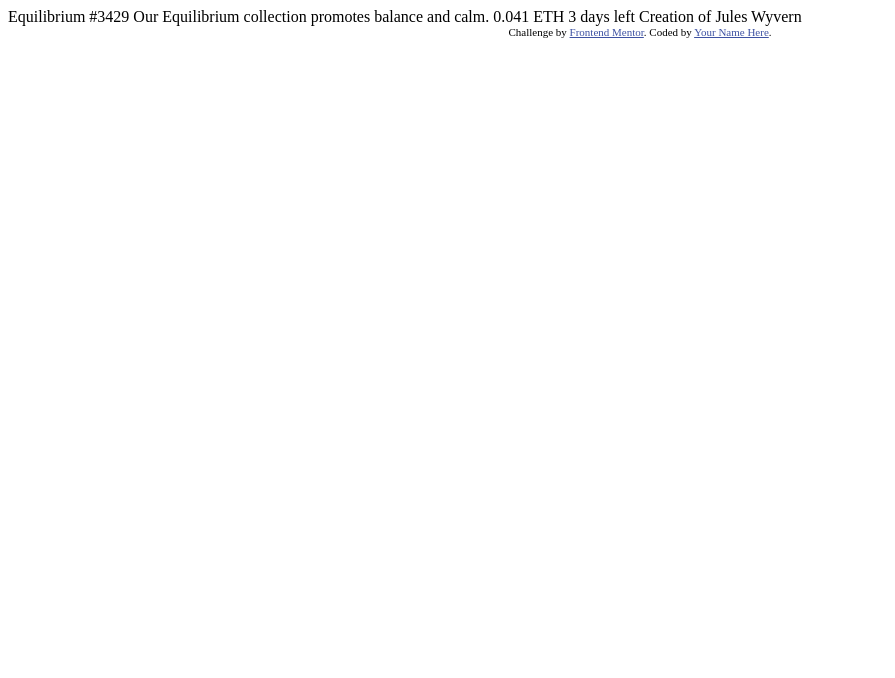
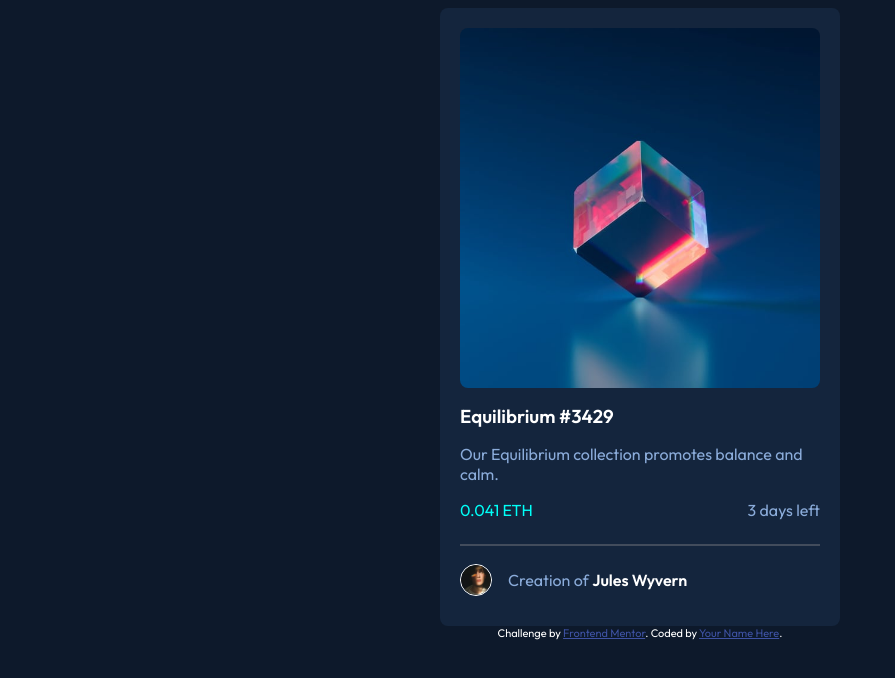
Before and after one commit to arthurnunesc/frontendmentor-nft-card, a plain HTML site: page index.html in a window 1280 px wide. Shown: the whole page, without its empty margins (0-895 px from the left). Drawn offline with Linux system fonts and the light colour scheme.

Commit message:
Design done

```diff
--- a/index.html
+++ b/index.html
@@ -1,8 +1,10 @@
 <!DOCTYPE html>
 <html lang="en">
+
 <head>
   <meta charset="UTF-8">
-  <meta name="viewport" content="width=device-width, initial-scale=1.0"> <!-- displays site properly based on user's device -->
+  <meta name="viewport" content="width=device-width, initial-scale=1.0">
+  <!-- displays site properly based on user's device -->
 
   <link rel="icon" type="image/png" sizes="32x32" href="./images/favicon-32x32.png">
 
@@ -10,24 +12,42 @@
 
   <!-- Feel free to remove these styles or customise in your own stylesheet 👍 -->
   <style>
-    .attribution { font-size: 11px; text-align: center; }
-    .attribution a { color: hsl(228, 45%, 44%); }
+    .attribution {
+      font-size: 11px;
+      text-align: center;
+    }
+
+    .attribution a {
+      color: hsl(228, 45%, 44%);
+    }
   </style>
+  <link rel="stylesheet" href="style.css">
 </head>
+
 <body>
+  <div class="card">
+    <div class="main-section">
+      <img src="images/image-equilibrium.jpg" alt="">
+      <h3>Equilibrium #3429</h3>
+      <p>Our Equilibrium collection promotes balance and calm.
+      </p>
+    </div>
+    <div class="price-and-time">
+      <p class="price">0.041 ETH</p>
+      <p class="time">3 days left</p>
+    </div>
+    <hr>
+    <div class="author">
+      <img src="images/image-avatar.png" alt="">
+      <p>Creation of <b>Jules Wyvern</b></p>
+    </div>
+  </div>
 
-  Equilibrium #3429
-
-  Our Equilibrium collection promotes balance and calm.
-
-  0.041 ETH
-  3 days left
-
-  Creation of Jules Wyvern
 
   <div class="attribution">
     Challenge by <a href="https://www.frontendmentor.io?ref=challenge" target="_blank">Frontend Mentor</a>.
     Coded by <a href="#">Your Name Here</a>.
   </div>
 </body>
+
 </html>
--- /dev/null
+++ b/style.css
@@ -0,0 +1,79 @@
+@import url("https://fonts.googleapis.com/css2?family=Outfit:wght@300;400;600&display=swap");
+
+* {
+  box-sizing: border-box;
+}
+
+body {
+  font-family: "Outfit", sans-serif;
+  background-color: hsl(217, 54%, 11%);
+  color: hsl(0, 0%, 100%);
+  display: flex;
+  flex-direction: column;
+  justify-content: center;
+  align-items: center;
+}
+
+p {
+  color: hsl(215, 51%, 70%);
+}
+
+hr {
+  width: 100%;
+  border: 1px solid hsl(216, 17%, 31%);
+}
+
+.card {
+  background-color: hsl(216, 50%, 16%);
+  width: 40%;
+  padding: 1.25rem;
+  border-radius: 0.5rem;
+  display: flex;
+  flex-direction: column;
+  max-width: 400px;
+  min-width: 160px;
+}
+
+.main-section {
+  display: flex;
+  flex-direction: column;
+}
+
+.main-section h3 {
+  margin: 1rem 0;
+}
+
+.main-section p {
+  margin: 0;
+}
+
+.main-section img {
+  border-radius: 0.5rem;
+}
+
+.price-and-time {
+  display: flex;
+  justify-content: space-between;
+}
+
+.price {
+  color: hsl(178, 100%, 50%);
+}
+
+.author {
+  display: flex;
+  align-items: center;
+  justify-content: flex-start;
+}
+
+.author img {
+  width: 2rem;
+  margin-right: 1rem;
+  border: 1px solid white;
+  border-radius: 2rem;
+}
+
+.author b {
+  font-weight: 600;
+  color: white;
+}
```
